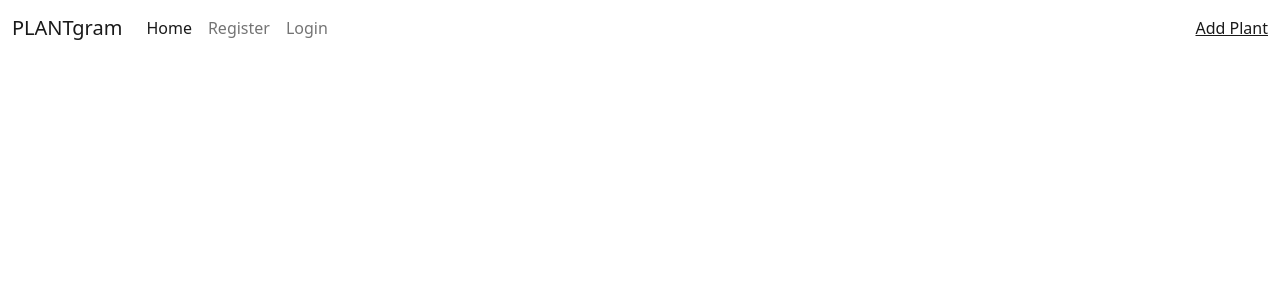
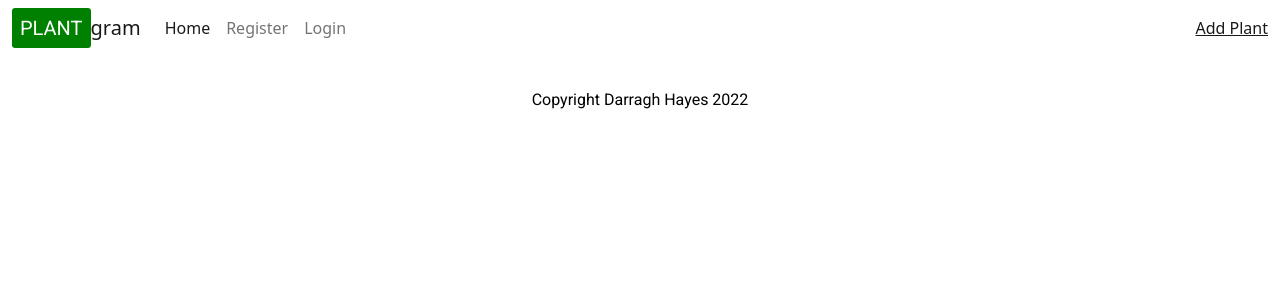
Before and after one commit to DazHaze/PlantGram, a Django app: page / in a window 1280 px wide. Shown: the top 300 px of the page. Run offline with Django 3.2, Linux system fonts and the light colour scheme; data that the repository does not hold is empty; parts of the project's set-up code (start-up, migrations or seed data) failed here and were passed over.

Commit message:
clean up

```diff
--- a/plants/forms.py
+++ b/plants/forms.py
@@ -12,5 +12,4 @@ class PostForm(forms.ModelForm):
 		widgets = {
 			'caption': forms.TextInput(attrs={'class': 'form-control'}),
 			'slug': forms.TextInput(attrs={'class': 'form-control'}),
-            'featured_image': forms.ImageField()
 		}
--- a/plants/models.py
+++ b/plants/models.py
@@ -29,10 +29,8 @@ class Post(models.Model):
 
 
 class Profile(models.Model):
-    # Delete profile when user is deleted
     user = models.OneToOneField(User, on_delete=models.CASCADE)
     image = CloudinaryField('profile_image', default='placeholder')
 
     def __str__(self):
-        # show how we want it to be displayed
         return f'{self.user.username} Profile'
--- a/plants/views.py
+++ b/plants/views.py
@@ -23,7 +23,6 @@ class PostDetail(DetailView):
         queryset = Post.objects
         post = get_object_or_404(queryset, slug=slug)
         profile = request.user.profile
-        # comments = post.comments.filter(approved=True).order_by("-created_on")
         liked = False
         if post.likes.filter(id=self.request.user.id).exists():
             liked = True
@@ -33,10 +32,7 @@ class PostDetail(DetailView):
             "post_detail.html",
             {
                 "post": post,
-                # "comments": comments,
-                "commented": False,
                 "liked": liked,
-                # "comment_form": CommentForm()
                 "profile": profile
             },
         )
@@ -45,32 +41,17 @@ class PostDetail(DetailView):
     def post(self, request, slug, *args, **kwargs):
         queryset = Post.objects
         post = get_object_or_404(queryset, slug=slug)
-        # comments = post.comments.filter(approved=True).order_by("-created_on")
         liked = False
         if post.likes.filter(id=self.request.user.id).exists():
             liked = True
-
-        # comment_form = CommentForm(data=request.POST)
-
-        # if comment_form.is_valid():
-        #     comment_form.instance.email = request.user.email
-        #     comment_form.instance.name = request.user.username
-        #     comment = comment_form.save(commit=False)
-        #     messages.add_message( request, messages.SUCCESS, 'You comment has been posted!' )
-        #     comment.post = post
-        #     comment.save()
-        # else:
-        #     comment_form = CommentForm()
 
         return render(
             request,
             "post_detail.html",
             {
                 "post": post,
-                # "comments": comments,
                 "commented": True,
                 "liked": liked,
-                # "comment_form": CommentForm()
             },
         )
 
--- a/static/css/style.css
+++ b/static/css/style.css
@@ -8,6 +8,18 @@
     margin: 20px;
     border: 1px solid lightslategrey;
     border-radius: 0.2rem;
+}
+
+p{
+
+}
+
+.brand{
+    font-family: 'Roboto', sans-serif;
+    color: white;
+    background-color: green;
+    border-radius: 0.2rem;
+    padding: 0.5rem;
 }
 
 .post-image img{
@@ -47,12 +59,20 @@
 
 .zoom {
     padding: 50px;
-    transition: transform .2s; /* Animation */
+    transition: transform .2s;
     width: 200px;
     height: 200px;
     margin: 0 auto;
   }
 
   .zoom:hover {
-    transform: scale(0.9); /* (150% zoom - Note: if the zoom is too large, it will go outside of the viewport) */
+    transform: scale(0.9);
   }
+
+footer {
+    color: black;
+    padding-top: 2rem;
+    font-family: roboto, sans-serif;
+    text-align: center;
+    margin: 0 auto;
+}
--- a/templates/base.html
+++ b/templates/base.html
@@ -10,6 +10,9 @@
     <link href="https://fonts.googleapis.com/css2?family=Roboto:wght@300&display=swap" rel="stylesheet">
     <link href="https://fonts.googleapis.com/css2?family=Lato:wght@300;700&display=swap" rel="stylesheet">
     <link rel="stylesheet" href="https://cdnjs.cloudflare.com/ajax/libs/font-awesome/5.15.3/css/all.min.css">
+    <link rel="preconnect" href="https://fonts.googleapis.com">
+    <link rel="preconnect" href="https://fonts.gstatic.com" crossorigin>
+    <link href="https://fonts.googleapis.com/css2?family=Roboto&display=swap" rel="stylesheet">
     <meta name="viewport" content="width=device-width, initial-scale=1" />
     <link href="https://cdn.jsdelivr.net/npm/bootstrap@5.0.1/dist/css/bootstrap.min.css" rel="stylesheet"
         integrity="sha384-+0n0xVW2eSR5OomGNYDnhzAbDsOXxcvSN1TPprVMTNDbiYZCxYbOOl7+AMvyTG2x" crossorigin="anonymous">
@@ -20,13 +23,10 @@
 </head>
 
 <body class="d-flex flex-column h-100 main-bg">
-
-    <!-- Navigation -->
-
     <nav class="navbar navbar-expand-lg navbar-light bg-white">
         <div class="container-fluid">
-            <a class="navbar-brand" href="{% url 'plants:home' %}"><span class="brand">P<span class="red-o">L</span>ANT<span
-                        class="thin">gram</span></span></span></a>
+            <a class="navbar-brand" href="{% url 'plants:home' %}"><span class="brand">PLANT</span><span
+                    class="thin">gram</span></a>
             <button class="navbar-toggler" type="button" data-bs-toggle="collapse" data-bs-target="#navbarText"
                 aria-controls="navbarText" aria-expanded="false" aria-label="Toggle navigation">
                 <span class="navbar-toggler-icon"></span>
@@ -58,17 +58,11 @@
 
     <main class="flex-shrink-0 main-bg">
         {% block content %}
-        <!-- Content Goes here -->
         {% endblock content %}
     </main>
 
-    <!-- Footer -->
-    <footer class="footer mt-auto py-3 dark-bg">
-        <p class="m-0 text-center text-white">Made by Code Instituters</p>
-        <p class="m-0 text-center text-white">Follow us: <i class="fab fa-facebook-square ms-3"></i>
-            <i class="fab fa-twitter-square ms-3"></i>
-            <i class="fab fa-instagram-square ms-3"></i>
-            <i class="fab fa-youtube-square ms-3"></i></p>
+    <footer>
+        Copyright Darragh Hayes 2022
     </footer>
 </body>
 
--- a/templates/index.html
+++ b/templates/index.html
@@ -36,7 +36,6 @@
                 <div class="card-controls">
                     <div>
                         <i class="far fa-heart">{{ post.number_of_likes}}</i>
-                        <i class="far fa-comment"></i>
                     </div>
                     <p>{{post.created_on}}</p>
                 </div>
```
Also changed, not shown: templates/post_detail.html (+13 -17 lines).
